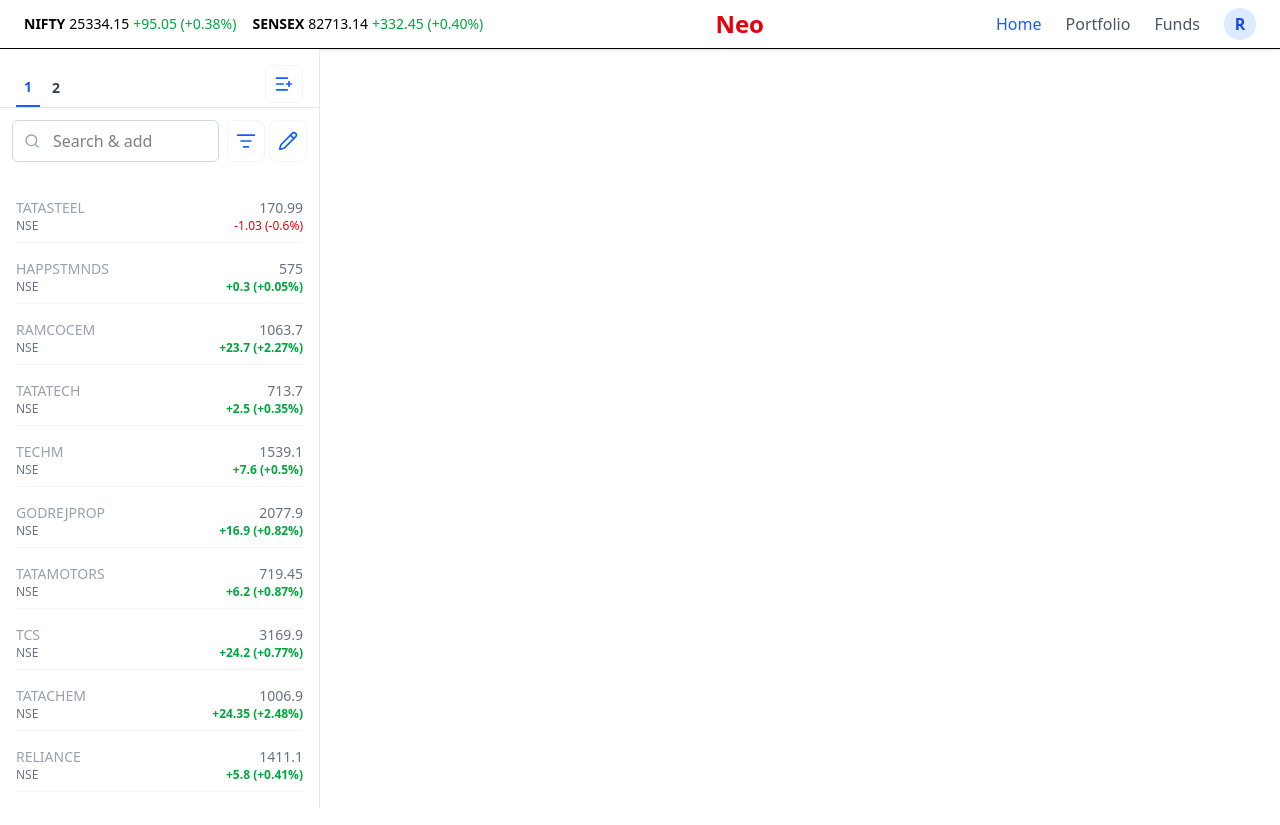
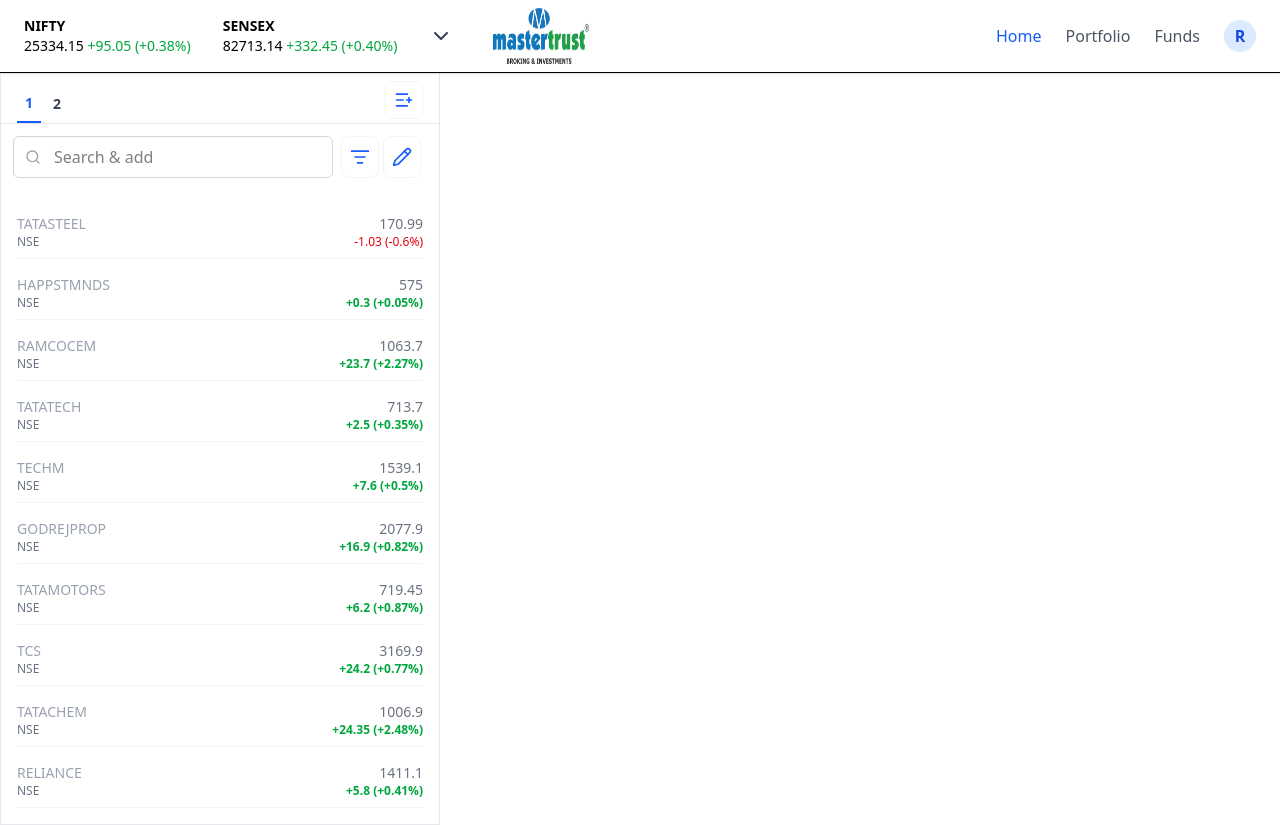
Before and after one commit to ShumailaKhan12/master_Trust, a React (Vite) app: page / in a window 1280 px wide. Built offline with nearby package versions, Linux system fonts and the light colour scheme.

Commit message:
Navbar update
Navbar update

```diff
--- a/src/components/navbar.jsx
+++ b/src/components/navbar.jsx
@@ -1,39 +1,149 @@
+// import React, { useState } from 'react'
+
+// import { NavLink } from "react-router-dom";
+// import { IoMenu } from 'react-icons/io5';
+// import { RxCross2 } from 'react-icons/rx';
+// import MasterLogo from '../assets/Images/master-logo.png'
+// import { BsChevronBarDown } from 'react-icons/bs';
+// import { ChevronDown } from 'lucide-react';
+// const Navbar = () => {
+//     const [isOpen, setIsOpen] = useState(false);
+
+//     return (
+//         <>
+//             <nav className="w-full bg-white border-b shadow-sm px-6 py-2 flex items-center fixed z-10">
+//                 {/* Left Section */}
+//                 <div className="flex items-center space-x-6 w-110">
+//                     {/* NIFTY & SENSEX */}
+//                     <div className="hidden md:flex items-center space-x-8 text-sm">
+//                         <div className="flex space-x-1 flex-col">
+//                             <span className="font-semibold">NIFTY</span>
+//                             <div>
+//                                 <span>25334.15</span>
+//                                 <span className="text-green-600">+95.05 (+0.38%)</span>
+//                             </div>
+//                         </div>
+//                         <div className="flex space-x-1 flex-col">
+//                             <span className="font-semibold">SENSEX</span>
+//                             <div>
+//                                 <span>82713.14</span>
+//                                 <span className="text-green-600">+332.45 (+0.40%)</span>
+//                             </div>
+//                         </div>
+//                         <div>
+//                             <ChevronDown />
+//                         </div>
+//                     </div>
+//                 </div>
+
+//                 <div className='flex justify-between'>
+//                     {/* Center Logo */}
+//                     <div className="">
+//                         <img src={MasterLogo} alt="Logo" className='w-24 h-14' />
+//                     </div>
+
+
+//                     <div className="hidden md:flex items-center space-x-6">
+//                         <NavLink to="/" className={({ isActive }) => isActive ? "text-blue-600 font-medium" : "text-gray-600 hover:text-blue-600"}>Home</NavLink>
+//                         <NavLink to="/portfolio" className={({ isActive }) => isActive ? "text-blue-600 font-medium" : "text-gray-600 hover:text-blue-600"}>Portfolio</NavLink>
+//                         <NavLink to="/funds" className={({ isActive }) => isActive ? "text-blue-600 font-medium" : "text-gray-600 hover:text-blue-600"}>Funds</NavLink>
+//                         <div className="w-8 h-8 flex items-center justify-center rounded-full bg-blue-100 text-blue-700 font-semibold cursor-pointer">
+//                             R
+//                         </div>
+//                     </div>
+
+//                 </div>
+
+
+
+//                 {/* Mobile Menu Toggle */}
+//                 <div className="md:hidden flex items-center">
+//                     <button onClick={() => setIsOpen(!isOpen)}>
+//                         {isOpen ? <RxCross2 className="w-6 h-6" /> : <IoMenu className="w-6 h-6" />}
+//                     </button>
+//                 </div>
+
+//                 {/* Mobile Menu */}
+//                 {isOpen && (
+//                     <div className="absolute top-14 left-0 w-full bg-white shadow-md flex flex-col items-center py-4 space-y-4 md:hidden z-50">
+//                         <NavLink to="/" onClick={() => setIsOpen(false)} className={({ isActive }) => isActive ? "text-blue-600 font-medium" : "text-gray-600 hover:text-blue-600"}>Home</NavLink>
+//                         <NavLink to="/portfolio" onClick={() => setIsOpen(false)} className={({ isActive }) => isActive ? "text-blue-600 font-medium" : "text-gray-600 hover:text-blue-600"}>Portfolio</NavLink>
+//                         <NavLink to="/funds" onClick={() => setIsOpen(false)} className={({ isActive }) => isActive ? "text-blue-600 font-medium" : "text-gray-600 hover:text-blue-600"}>Funds</NavLink>
+//                         <div className="w-8 h-8 flex items-center justify-center rounded-full bg-blue-100 text-blue-700 font-semibold cursor-pointer">
+//                             R
+//                         </div>
+//                     </div>
+//                 )}
+//             </nav>
+
+//         </>
+//     );
+// };
+
+// export default Navbar
+
+
 import React, { useState } from 'react'
-
 import { NavLink } from "react-router-dom";
 import { IoMenu } from 'react-icons/io5';
 import { RxCross2 } from 'react-icons/rx';
+import MasterLogo from '../assets/Images/master-logo.png'
+import { ChevronDown } from 'lucide-react';
 
 const Navbar = () => {
     const [isOpen, setIsOpen] = useState(false);
+    const [isDropdownOpen, setIsDropdownOpen] = useState(false);
 
     return (
         <>
-            <nav className="w-full bg-white border-b shadow-sm px-6 py-2 flex items-center justify-between">
-                {/* Left Section */}
+            <nav className="w-full bg-white border-b shadow-sm px-6 py-2 flex items-center fixed z-10">
+
+                {/* Left Section - NIFTY & SENSEX */}
                 <div className="flex items-center space-x-6">
-                    {/* NIFTY & SENSEX */}
-                    <div className="hidden md:flex items-center space-x-4 text-sm">
-                        <div className="flex space-x-1">
+                    <div className="hidden md:flex items-center space-x-8 text-sm">
+                        <div className="flex flex-col">
                             <span className="font-semibold">NIFTY</span>
-                            <span>25334.15</span>
+                            <div>
+                                <span>25334.15 </span>
                                 <span className="text-green-600">+95.05 (+0.38%)</span>
                             </div>
-                        <div className="flex space-x-1">
+                        </div>
+                        <div className="flex flex-col">
                             <span className="font-semibold">SENSEX</span>
-                            <span>82713.14</span>
+                            <div>
+                                <span>82713.14 </span>
                                 <span className="text-green-600">+332.45 (+0.40%)</span>
+                            </div>
+                        </div>
+
+                        {/* Dropdown trigger */}
+                        <div className="relative">
+                            <button
+                                onClick={() => setIsDropdownOpen(!isDropdownOpen)}
+                                className="flex items-center text-gray-700 hover:text-blue-600"
+                            >
+                                <ChevronDown />
+                            </button>
+
+                            {/* Dropdown list */}
+                            {isDropdownOpen && (
+                                <div className="absolute top-6 left-0 bg-white shadow-md rounded-md w-40 py-2">
+                                    <p className="px-4 py-2 hover:bg-gray-100 cursor-pointer">Option 1</p>
+                                    <p className="px-4 py-2 hover:bg-gray-100 cursor-pointer">Option 2</p>
+                                    <p className="px-4 py-2 hover:bg-gray-100 cursor-pointer">Option 3</p>
+                                </div>
+                            )}
                         </div>
                     </div>
                 </div>
 
                 {/* Center Logo */}
-                <div className="flex justify-center">
-                    <h1 className="text-2xl font-bold text-red-600">Neo</h1>
+                <div className="flex justify-start ml-10 flex-grow">
+                    <img src={MasterLogo} alt="Logo" className='w-24 h-14' />
                 </div>
 
-                {/* Right Section */}
-                <div className="hidden md:flex items-center space-x-6">
+                {/* Right Section - NavLinks end me chale gaye */}
+                <div className="hidden md:flex items-center space-x-6 ml-auto">
                     <NavLink to="/" className={({ isActive }) => isActive ? "text-blue-600 font-medium" : "text-gray-600 hover:text-blue-600"}>Home</NavLink>
                     <NavLink to="/portfolio" className={({ isActive }) => isActive ? "text-blue-600 font-medium" : "text-gray-600 hover:text-blue-600"}>Portfolio</NavLink>
                     <NavLink to="/funds" className={({ isActive }) => isActive ? "text-blue-600 font-medium" : "text-gray-600 hover:text-blue-600"}>Funds</NavLink>
@@ -48,6 +158,7 @@ const Navbar = () => {
                         {isOpen ? <RxCross2 className="w-6 h-6" /> : <IoMenu className="w-6 h-6" />}
                     </button>
                 </div>
+            </nav>
 
             {/* Mobile Menu */}
             {isOpen && (
@@ -60,10 +171,8 @@ const Navbar = () => {
                     </div>
                 </div>
             )}
-            </nav>
-
         </>
     );
 };
 
-export default Navbar
+export default Navbar;
--- a/src/components/sidebar.jsx
+++ b/src/components/sidebar.jsx
@@ -40,7 +40,7 @@ const Sidebar = ({ isOpen, onClose }) => {
 
   return (
     <div
-      className={`fixed lg:static inset-y-0 left-0 z-50 w-80 bg-white border-r border-gray-200 transform transition-transform duration-300 ease-in-out ${isOpen ? "translate-x-0" : "-translate-x-full"
+      className={`fixed lg:static inset-y-0  z-50 pt-16 w-110 bg-white border border-gray-200 transform transition-transform duration-300 ease-in-out ${isOpen ? "translate-x-0" : "-translate-x-full"
         } lg:translate-x-0`}
     >
       <div className="h-full flex flex-col">
@@ -48,7 +48,6 @@ const Sidebar = ({ isOpen, onClose }) => {
         {/* Sticky Top Section */}
         <div className="sticky top-0 bg-white z-10">
 
-          {/* Pagination (only 1 & 2 fixed) */}
 
           {/* Pagination (only 1 & 2 fixed) */}
           <div className="px-4 pt-4 border-b border-gray-200">
@@ -77,7 +76,7 @@ const Sidebar = ({ isOpen, onClose }) => {
           </div>
 
           {/* Search Bar */}
-          <div className="p-3 flex align-center space-x-2">
+          <div className="p-3 flex align-center space-x-2 w-full">
             <div className="relative">
               <Search
                 className="absolute left-3 top-1/2 transform -translate-y-1/2 text-gray-400"
@@ -86,7 +85,7 @@ const Sidebar = ({ isOpen, onClose }) => {
               <input
                 type="text"
                 placeholder="Search & add"
-                className="w-full pl-10 pr-10 py-2 border border-gray-300 rounded-md focus:outline-none focus:ring-2 focus:ring-blue-500"
+                className=" pl-10 w-80 pr-10 py-2 border border-gray-300 rounded-md focus:outline-none focus:ring-2 focus:ring-blue-500"
               />
 
             </div>
```
Lines whose indentation alone changed are shown as unchanged.
